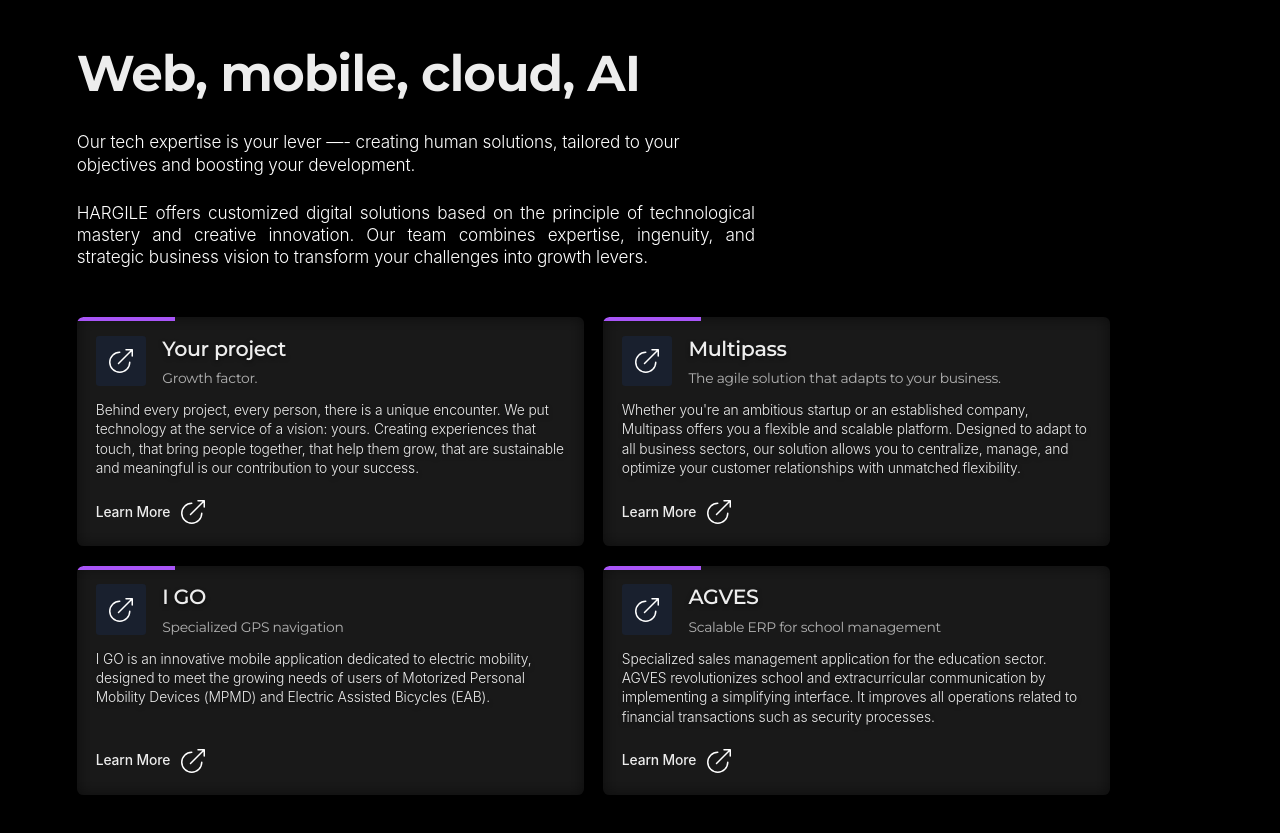
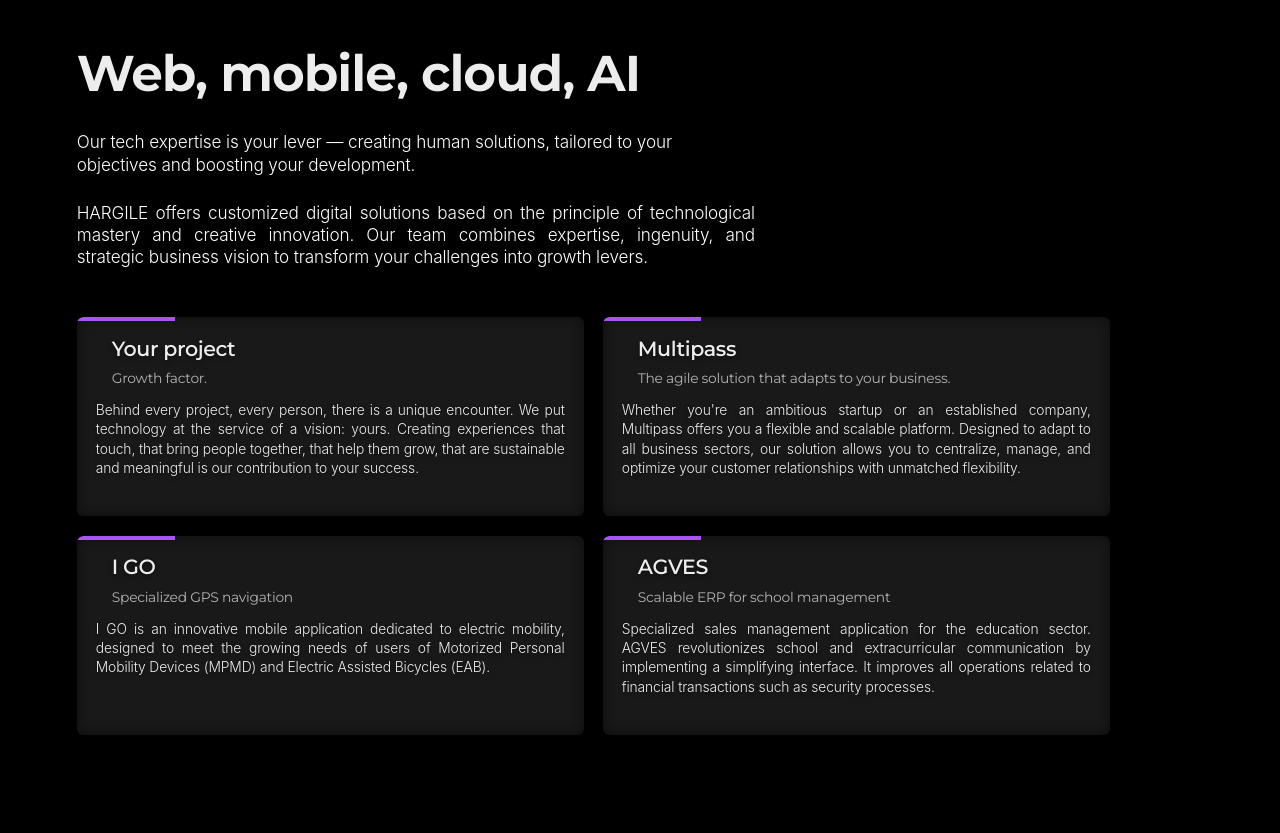
Before and after one commit to DoDesCadeaux/hargile_website, a Next.js app: page /en in a window 1280 px wide. Shown: the part 900-1733 px from the top of the page. Built offline with nearby package versions, Linux system fonts and the light colour scheme; a web font is replaced by a local one.

Commit message:
Fix translations, add LatestInsights, and update styles
Corrected translation typos in English and French JSON files. Added `LatestInsights` component to the homepage. Commented out unused icon/image elements in SolutionCard and adjusted text alignment for better readability.

```diff
--- a/src/app/[locale]/(context)/page.jsx
+++ b/src/app/[locale]/(context)/page.jsx
@@ -8,6 +8,7 @@ import AboutUs from "@/components/pages/homepage/about-us/about-us";
 import DigitalAuditSection from "@/components/pages/homepage/digital-audit/digital-audit";
 import QuoteRequestForm from "@/components/pages/homepage/quote-request/QuoteRequestForm";
 import TrustedBrands from "@/components/pages/homepage/trusted-brands/trusted-brands";
+import LatestInsights from "@/components/pages/homepage/latest-insights/latest-insights";
 
 export default function HomePage() {
     return (
--- a/src/components/pages/homepage/our-solutions/solution-card.jsx
+++ b/src/components/pages/homepage/our-solutions/solution-card.jsx
@@ -17,17 +17,17 @@ const SolutionCard = ({title, subtitle, description, iconSrc, link, id}) => {
     return (
         <CardContainer className={`our-solutions__card our-solutions__card--${id}`}>
             <CardContent>
-                <IconContainer className="our-solutions__card-icon">
-                    {/* Using a placeholder SVG since we don't have the actual icons */}
-                    <img src="/icons/circle_arrow.svg" width={30} height={30} alt="Circle arrow"/>
-                </IconContainer>
+                {/*<IconContainer className="our-solutions__card-icon">*/}
+                {/*    /!* Using a placeholder SVG since we don't have the actual icons *!/*/}
+                {/*    <img src="/icons/circle_arrow.svg" width={30} height={30} alt="Circle arrow"/>*/}
+                {/*</IconContainer>*/}
                 <CardTitle>{title}</CardTitle>
                 <CardSubtitle>{subtitle}</CardSubtitle>
                 <CardDescription>{description}</CardDescription>
-                <LearnMoreLink href={link}>
-                    {t("learn-more")}
-                    <img src="/icons/circle_arrow.svg" width={30} height={30} alt="Circle arrow"/>
-                </LearnMoreLink>
+                {/*<LearnMoreLink href={link}>*/}
+                {/*    {t("learn-more")}*/}
+                {/*    <img src="/icons/circle_arrow.svg" width={30} height={30} alt="Circle arrow"/>*/}
+                {/*</LearnMoreLink>*/}
             </CardContent>
         </CardContainer>
     );
--- a/src/components/pages/homepage/our-solutions/solution-card.styled.js
+++ b/src/components/pages/homepage/our-solutions/solution-card.styled.js
@@ -81,6 +81,7 @@ export const CardDescription = styled.p.attrs({
     color: var(--color-text-light);
     margin-bottom: 1.5rem;
     flex-grow: 1;
+    text-align: justify;
 `;
 
 export const LearnMoreLink = styled(TransitionLink)`
--- a/src/messages/en.json
+++ b/src/messages/en.json
@@ -214,7 +214,7 @@
         },
         "our-solutions": {
           "coming-soon": "Coming soon",
-          "description": "Our tech expertise is your lever —- creating human solutions, tailored to your objectives and boosting your development.",
+          "description": "Our tech expertise is your lever — creating human solutions, tailored to your objectives and boosting your development.",
           "learn-more": "Learn More",
           "paragraph": "HARGILE offers customized digital solutions based on the principle of technological mastery and creative innovation. Our team combines expertise, ingenuity, and strategic business vision to transform your challenges into growth levers.",
           "solutions": {
--- a/src/messages/fr.json
+++ b/src/messages/fr.json
@@ -27,7 +27,7 @@
   },
   "incomplete": "Please complete all required fields marked with *",
   "menu": {
-    "contact": "Contacte",
+    "contact": "Contact",
     "our-dna": "Notre ADN",
     "portfolio": "Portfolio",
     "services": "Services",
@@ -215,7 +215,7 @@
         },
         "our-solutions": {
           "coming-soon": "Bientôt disponible",
-          "description": "Notre expertise tech est votre levier —- créer des solutions humaines, taillées pour vos objectifs et booster votre développement.",
+          "description": "Notre expertise tech est votre levier — créer des solutions humaines, taillées pour vos objectifs et booster votre développement.",
           "learn-more": "En savoir plus",
           "paragraph": "HARGILE propose des solutions numériques personnalisées fondées sur le principe de la maîtrise technologique et l'innovation créative. Notre équipe associe expertise, ingéniosité et vision stratégique d’entreprise pour transformer vos défis en leviers de croissance.",
           "solutions": {
@@ -235,7 +235,7 @@
               "title": "Multipass"
             },
             "your-project": {
-              "description": "Derrière chaque projet, chaque personne, il y a une rencontre unique. Nous mettons la technologie au service d’une vision : la vôtre. Créer des expériences qui touchent, qui rassemblent, qui font grandir, durables et porteuses de sens est notre a participation à votre succès.",
+              "description": "Derrière chaque projet, chaque personne, il y a une rencontre unique. Nous mettons la technologie au service d’une vision : la vôtre. Créer des expériences qui touchent, qui rassemblent, qui font grandir, durables et porteuses de sens est notre participation à votre succès.",
               "subtitle": "Facteur de croissance.",
               "title": "Votre projet"
             }
```
